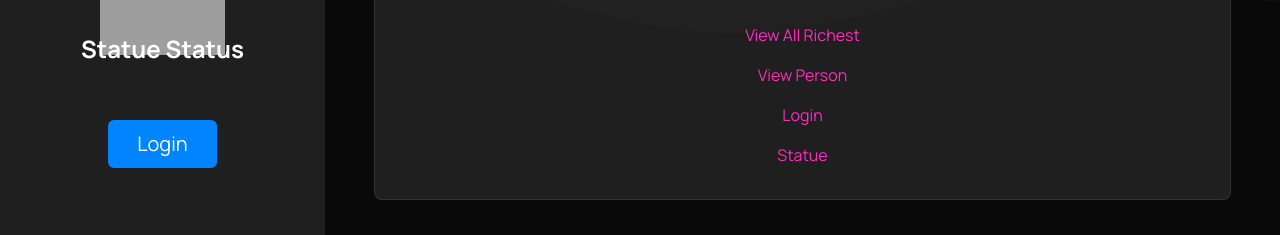
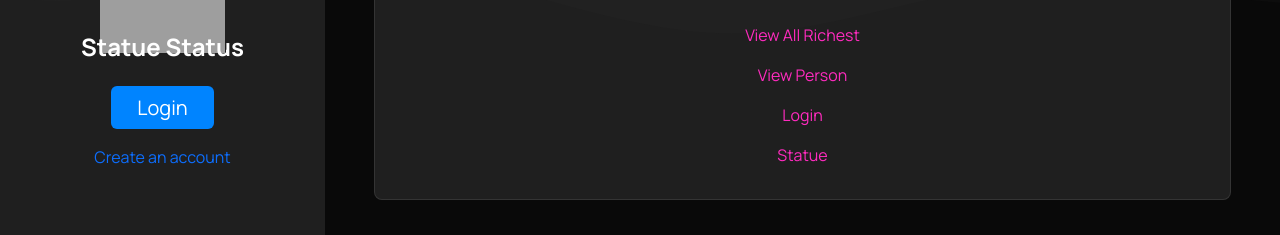
Before and after one commit to TDG-Org/Statue-Status, a React (Create React App) app in the folder client/: page / in a window 1280 px wide. Shown: the part 274-509 px from the top of the page. Built offline with nearby package versions, Linux system fonts and the light colour scheme; grey boxes are pictures that could not be loaded.

Commit message:
removed margin and added a sign up link too

```diff
--- a/client/src/components/Aside Comps/Nav.jsx
+++ b/client/src/components/Aside Comps/Nav.jsx
@@ -144,7 +144,7 @@ const Nav = ({ isActive, handleToggle }) => {
         </>
       )}
 
-    </nav >
+    </nav>
   );
 };
 
--- a/client/src/components/Aside Comps/User.jsx
+++ b/client/src/components/Aside Comps/User.jsx
@@ -73,8 +73,8 @@ const User = () => {
         </>
       ) : (
           <>
+            {/* Logo */}
             <div className="not-logged-in-aside-top">
-              {/* Logo */}
               <div className="statue-status-logo">
                 <img
                   src={Logo}
@@ -84,7 +84,8 @@ const User = () => {
               <h4>Statue Status</h4>
             </div>
 
-
+            {/* Login or Sign Up  */}
+            <div className="login-user-or-sign-up">
 
               {/* Login */}
               <Link
@@ -93,6 +94,15 @@ const User = () => {
               >
                 Login
               </Link>
+
+              {/* Sign Up */}
+              <p>
+                <Link to="/sign-up">
+                  Create an account
+                </Link>
+              </p>
+
+            </div>
 
           </>
       )}
--- a/client/src/sass/components/Nav.scss
+++ b/client/src/sass/components/Nav.scss
@@ -42,21 +42,21 @@ nav {
 
 .not-logged-in-aside-top {
   display: flex;
-  margin-bottom: 2rem;
+  // margin-bottom: 4.5rem;
   align-content: center;
   flex-direction: column;
   justify-content: center;
 
   h4 {
-    margin-top: -1.25rem;
     font-weight: bold;
     color: $light-clr;
+    margin-top: -1.25rem;
   }
 
   .statue-status-logo {
-    margin: 0 auto;
     width: 125px;
     height: 125px;
+    margin: 0 auto;
 
     img {
       width: 100%;
@@ -64,6 +64,14 @@ nav {
     }
 
   }
+}
+
+.login-user-or-sign-up {
+  gap: 0rem;
+  display: flex;
+  align-items: center;
+  flex-direction: column;
+  justify-content: center;
 }
 
 // logout Button
--- a/client/src/sass/main.scss
+++ b/client/src/sass/main.scss
@@ -248,15 +248,15 @@ p, span, em, li, a, i, div {
   color: $light-clr;
   margin: 1rem auto;
   border-radius: 6px;
-  padding: .5rem 1.75rem;
+  font-size: 1.25rem;
+  padding: .35rem 1.6rem;
   transition: all 250ms ease;
   background-color: $prime-clr;
   border: 1px solid transparent;
-  font-size: 1.25rem;
   &:hover {
     color: white;
+    border-bottom: 1px solid transparent;
     background-color: rgb(65, 157, 255);
-    border-bottom: 1px solid transparent;
   }
 }
 
```
Lines whose indentation alone changed are shown as unchanged.
